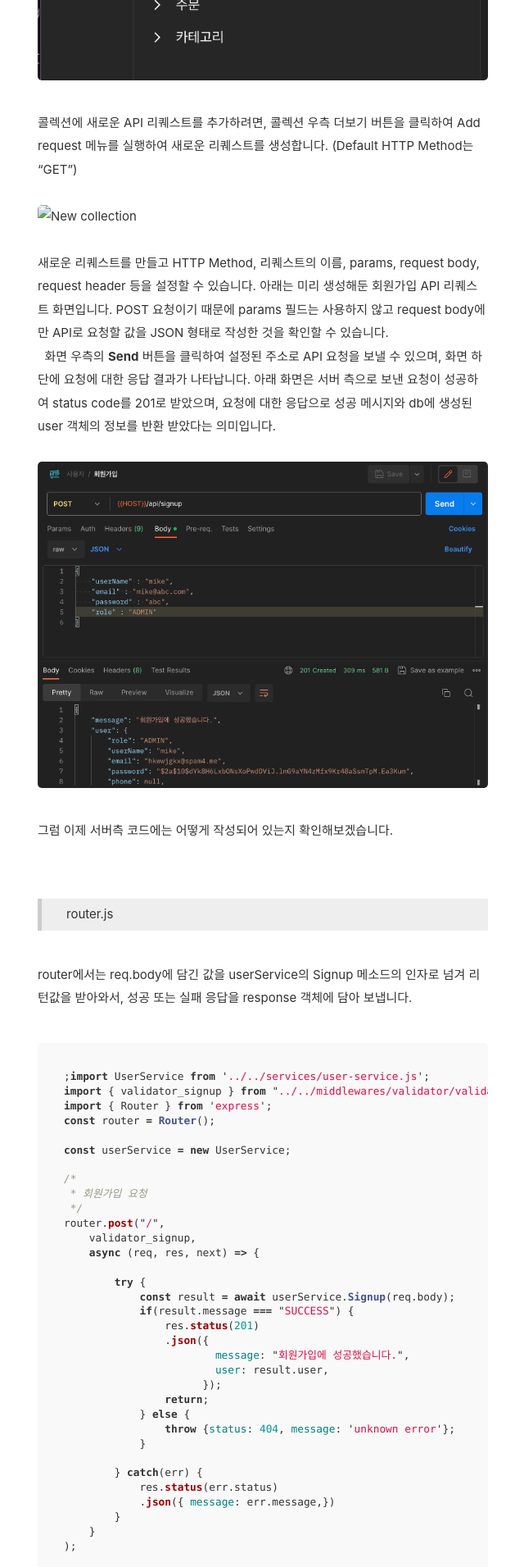
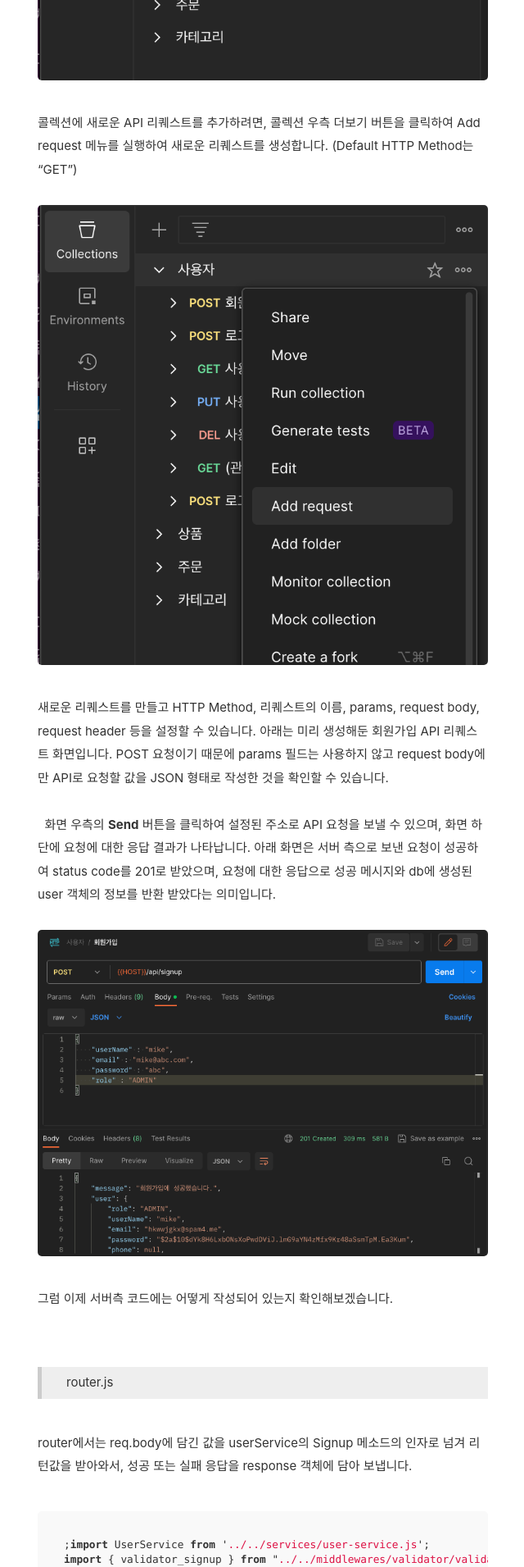
Before and after one commit to Ji-hoon/blog, a Jekyll site: the page built from _posts/2023-11-11-create-API-docs-with-postman.md, in a window 1280 px wide. Shown: the part 2007-3918 px from the top of the page at 82% size, without its empty margins (319-959 px from the left). Built offline with Jekyll 4.4.1, drawn with Linux system fonts in a browser that asks for light colours; comment, search, counter and statistics services are not loaded.

Commit message:
FIX : 내용 수정

```diff
--- a/_posts/2023-11-11-create-API-docs-with-postman.md
+++ b/_posts/2023-11-11-create-API-docs-with-postman.md
@@ -15,7 +15,7 @@ updated: 2023-11-11 16:01
 &nbsp;
 
 ## 목차
-[1. Postman이란?](#1-postmand이란)
+[1. Postman이란?](#1-postman이란)
 
 [2. 콜렉션 Collection 생성하고 관리하기](#2-콜렉션-collection-생성하고-관리하기)
 
@@ -52,12 +52,13 @@ Postman에 가입하면 기본적으로 1개의 **Workspace**에 참여하게
 
 &nbsp;
 
-![New collection](/blog/assets/asset-postman-01-new-request.png)
+![New collection](/blog/assets/posts/asset-postman-01-new-request.png)
 
 &nbsp;
 
 새로운 리퀘스트를 만들고 HTTP Method, 리퀘스트의 이름, params, request body, request header 등을 설정할 수 있습니다. 아래는 미리 생성해둔 회원가입 API 리퀘스트 화면입니다. POST 요청이기 때문에 params 필드는 사용하지 않고 request body에만 API로 요청할 값을 JSON 형태로 작성한 것을 확인할 수 있습니다.
 
+&nbsp;
 
 &nbsp;
 화면 우측의 **Send** 버튼을 클릭하여 설정된 주소로 API 요청을 보낼 수 있으며, 화면 하단에 요청에 대한 응답 결과가 나타납니다. 아래 화면은 서버 측으로 보낸 요청이 성공하여 status code를 201로 받았으며, 요청에 대한 응답으로 성공 메시지와 db에 생성된 user 객체의 정보를 반환 받았다는 의미입니다.
```
